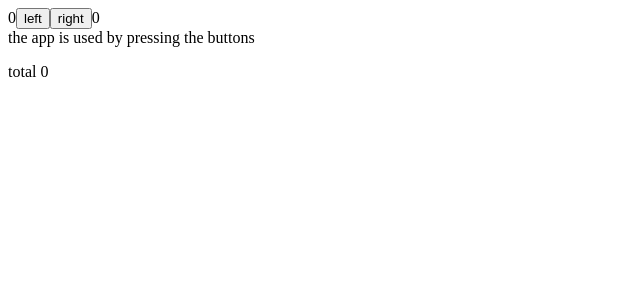
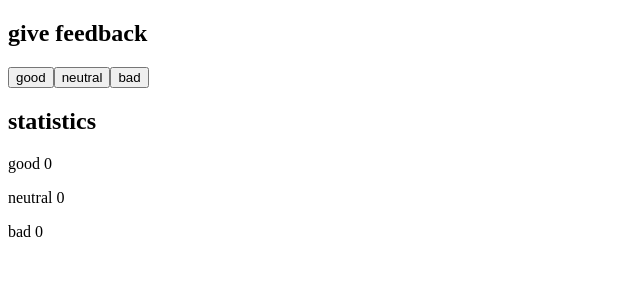
Before and after one commit to limiajayi/FSO, a React (Vite) app in the folder Part1/IntroToReact/introdemo/: page / in a window 1280 px wide. Shown: the top 300 px of the page, without its empty margins (0-640 px from the left). Built offline with nearby package versions, Linux system fonts and the light colour scheme.

Commit message:
Unicafe Step 1.

```diff
--- a/Part1/IntroToReact/introdemo/src/App.jsx
+++ b/Part1/IntroToReact/introdemo/src/App.jsx
@@ -1,54 +1,57 @@
 import { useState } from 'react'
 
-const History = (props) => {
-  if (props.allClicks.length === 0) {
-      return (
-          <div>
-            the app is used by pressing the buttons
-          </div>
-        )
+const Button = ({onClick, text}) => {
+  return (
+    <button onClick={onClick}>
+      {text}
+    </button>
+  )
+}
 
-      }
-
-      return (
-        <div>
-          button press history: {props.allClicks.join(' ')}
-        </div>
-      )
-    }
-
-const Button = ({ onClick, text }) => <button onClick={onClick}>{text}</button>
+const Paragraph = ({text, number}) => {
+  return (
+    <div>
+      <p>
+        {text} {number}
+      </p>
+    </div>
+  )
+}
 
 const App = () => {
-  const [left, setLeft] = useState(0)
-  const [right, setRight] = useState(0)
-  const [allClicks, setAll] = useState([])
-  const [total, setTotal] = useState(0)
+  // save clicks of each button to its own state
+  const [good, setGood] = useState(0)
+  const [neutral, setNeutral] = useState(0)
+  const [bad, setBad] = useState(0)
 
-  const handleLeftClick = () => {
-    setAll(allClicks.concat('L'))
-    const updatedLeft = left + 1
-    setLeft(updatedLeft)
-    setTotal(updatedLeft + right)
+  const handleGoodClicks = () => {
+      let newGood = good + 1
+      setGood(newGood)
   }
 
-  const handleRightClick = () => {
-    setAll(allClicks.concat('R'))
-    const updatedRight = right + 1
-    setRight(updatedRight)
+  const handleNeutralClicks = () => {
+    let newNeutral = neutral + 1
+    setNeutral(newNeutral)
+  }
 
-    setTotal(updatedRight + left)
+  const handleBadClicks = () => {
+    let newBad = bad + 1
+    setBad(newBad)
   }
+
+
 
   return (
     <div>
-      {left}
-      <Button onClick={handleLeftClick} text='left'></Button>
-      <Button onClick={handleRightClick} text='right'></Button>
-      {right}
+      <h2>give feedback</h2>
+      <Button onClick={handleGoodClicks} text={"good"} />
+      <Button onClick={handleNeutralClicks} text={"neutral"} />
+      <Button onClick={handleBadClicks} text={"bad"} />
 
-      <History allClicks={allClicks} />
-      <p>total {total}</p>
+      <h2>statistics</h2>
+      <Paragraph text={"good"} number={good} />
+      <Paragraph text={"neutral"} number={neutral} />
+      <Paragraph text={"bad"} number={bad} />
     </div>
   )
 }
```
